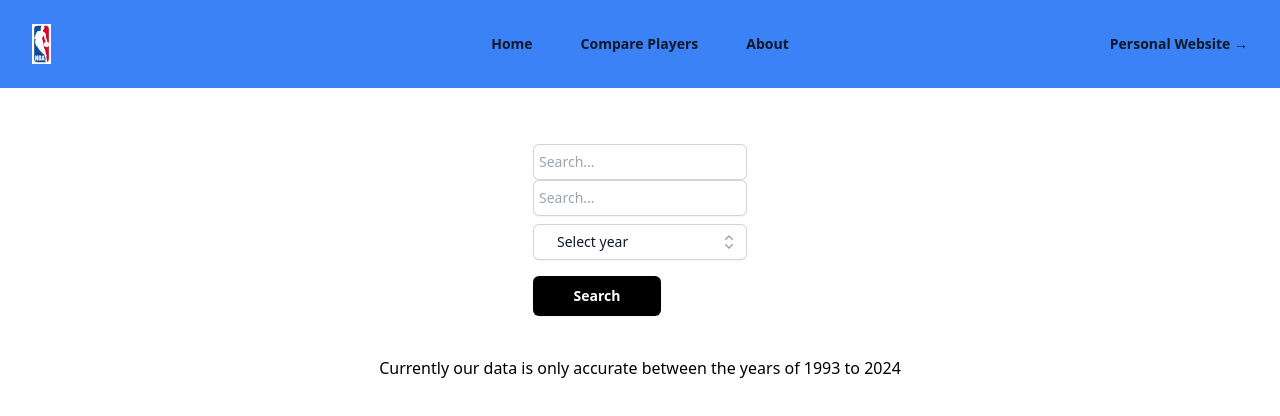
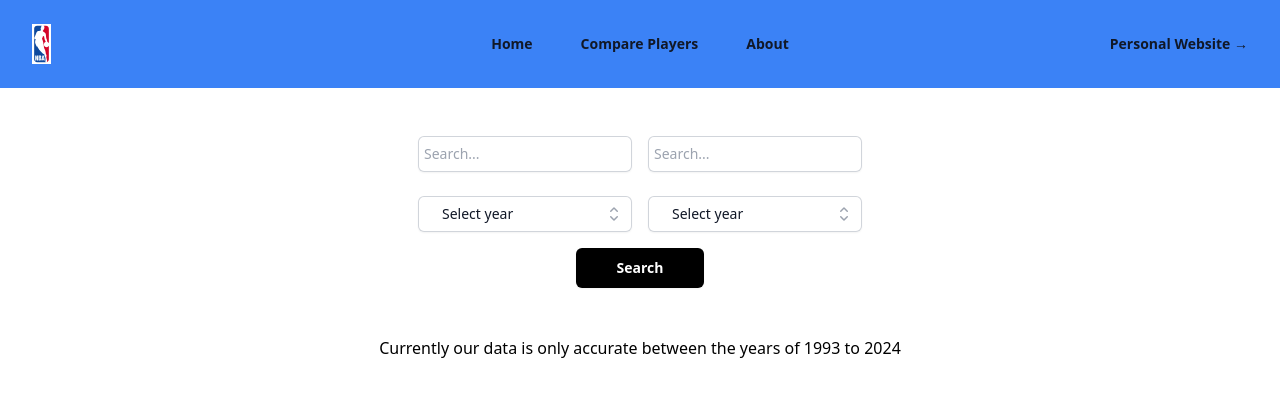
Before and after one commit to SdbnCode/NbaStatsApp, a React (Vite) app: page /compareplayer in a window 1280 px wide. Shown: the top 416 px of the page. Built offline with nearby package versions, Linux system fonts and the light colour scheme.

Commit message:
Added back second search box, styled input boxes, and made changes to graph displays for titles

```diff
--- a/src/component/chart.jsx
+++ b/src/component/chart.jsx
@@ -82,7 +82,7 @@ const BarChart = ({ data1, data2 }) => {
     "Field Goals",
     "Free Throws",
   ];
-
+  // Values for the first player
   const chartValues1 = [
     totalStats1.points,
     totalStats1.assists,
@@ -93,8 +93,8 @@ const BarChart = ({ data1, data2 }) => {
     totalStats1.ft,
   ];
 
-  const chartValues2 = totalStats2
-    ? [
+  // Values for the second player
+  const chartValues2 = [
     totalStats2.points,
     totalStats2.assists,
     totalStats2.totalRb,
@@ -102,8 +102,7 @@ const BarChart = ({ data1, data2 }) => {
     totalStats2.blocks,
     totalStats2.fieldGoals,
     totalStats2.ft,
-      ]
-    : [];
+  ];
 
   // Make the first dataset negative to extend bars to the left
   const negativeChartValues = chartValues1.map((value) => -value);
@@ -140,9 +139,10 @@ const BarChart = ({ data1, data2 }) => {
     scales: {
       x: {
         beginAtZero: true,
+        // Allows for even scaling of the bars
         suggestedMin: -maxValue,
         suggestedMax: maxValue,
-        // Adjust the ticks to display positive values
+        // Have the ticks return positive values
         ticks: {
           callback: function (value, index, values) {
             return Math.abs(value);
@@ -157,7 +157,7 @@ const BarChart = ({ data1, data2 }) => {
       },
     },
     plugins: {
-      // Adjust tooltips to display positive values
+      // Adjust tooltips to display positive values like chart
       tooltip: {
         callbacks: {
           label: function (context) {
@@ -175,7 +175,7 @@ const BarChart = ({ data1, data2 }) => {
       },
       title: {
         display: true,
-        text: `Player Comparison - ${data1[0].season} Season`,
+        text: ` ${data1[0].playerName} ${data1[0].season} vs. ${data2[0].playerName} ${data2[0].season}`,
       },
     },
   };
--- a/src/component/searchbar.jsx
+++ b/src/component/searchbar.jsx
@@ -7,7 +7,8 @@ import BarChart from "../component/chart";
 export const SearchBar = () => {
   const [inputPlayer1, setInputPlayer1] = useState("");
   const [inputPlayer2, setInputPlayer2] = useState("");
-  const [year, setYear] = useState("");
+  const [yearPlayer1, setYearPlayer1] = useState("");
+  const [yearPlayer2, setYearPlayer2] = useState("");
 
   const {
     data: data1,
@@ -15,6 +16,7 @@ export const SearchBar = () => {
     error: error1,
     setUrl: setUrl1,
   } = useFetchData("");
+
   const {
     data: data2,
     loading: loading2,
@@ -25,24 +27,24 @@ export const SearchBar = () => {
   // Set the URL to the API endpoint being the players name and year
   const handleSearch = () => {
     //If there is no name search or year search, alert the user
-    if (!inputPlayer1 || !inputPlayer2 || !year) {
+    if (!inputPlayer1 || !inputPlayer2 || !yearPlayer1 || !yearPlayer2) {
       return alert("Please enter a player name and year");
     }
 
     //Set the url for player 1
-    const url = `http://b8c40s8.143.198.70.30.sslip.io/api/PlayerDataTotals/query?playerName=${inputPlayer1}&season=${year}`;
+    const url = `http://b8c40s8.143.198.70.30.sslip.io/api/PlayerDataTotals/query?playerName=${inputPlayer1}&season=${yearPlayer1}`;
     setUrl1(url);
 
     //Set the url for player 2
     if (inputPlayer2) {
-      const url2 = `http://b8c40s8.143.198.70.30.sslip.io/api/PlayerDataTotals/query?playerName=${inputPlayer2}&season=${year}`;
+      const url2 = `http://b8c40s8.143.198.70.30.sslip.io/api/PlayerDataTotals/query?playerName=${inputPlayer2}&season=${yearPlayer2}`;
       setUrl2(url2);
     }
   };
 
   return (
-    <div>
-      <div className="my-4">
+    <div className="p-2">
+      <div className="mb-4 grid grid-cols-1 md:grid-cols-2 gap-4">
         <input
           value={inputPlayer1}
           onChange={(e) => setInputPlayer1(e.target.value)}
@@ -59,14 +61,19 @@ export const SearchBar = () => {
           placeholder="Search..."
           className="block w-full rounded-md border-0 px-1.5 py-1.5 text-gray-900 shadow-sm ring-1 ring-inset ring-gray-300 placeholder:text-gray-400 focus:ring-2 focus:ring-inset focus:ring-slate-600 sm:text-sm sm:leading-6"
         />
-        <YearList setYear={setYear} />
+        <YearList setYear={setYearPlayer1} />
+        <YearList setYear={setYearPlayer2} />
       </div>
-      <SearchButton onClick={handleSearch} />
+
+      <div className="flex justify-center">
+        <SearchButton onClick={handleSearch} />
+      </div>
+
       {(loading1 || loading2) && <p>Loading...</p>}
       {!loading1 && error1 && <p className="text-red-500">{error1}</p>}
       {!loading2 && error2 && <p className="text-red-500">{error2}</p>}
       {!loading1 && !loading2 && !error1 && !error2 && data1 && (
-        <div>
+        <div className="mt-6">
           <BarChart data1={data1} data2={data2} />
         </div>
       )}
```
Lines whose indentation alone changed are shown as unchanged.
